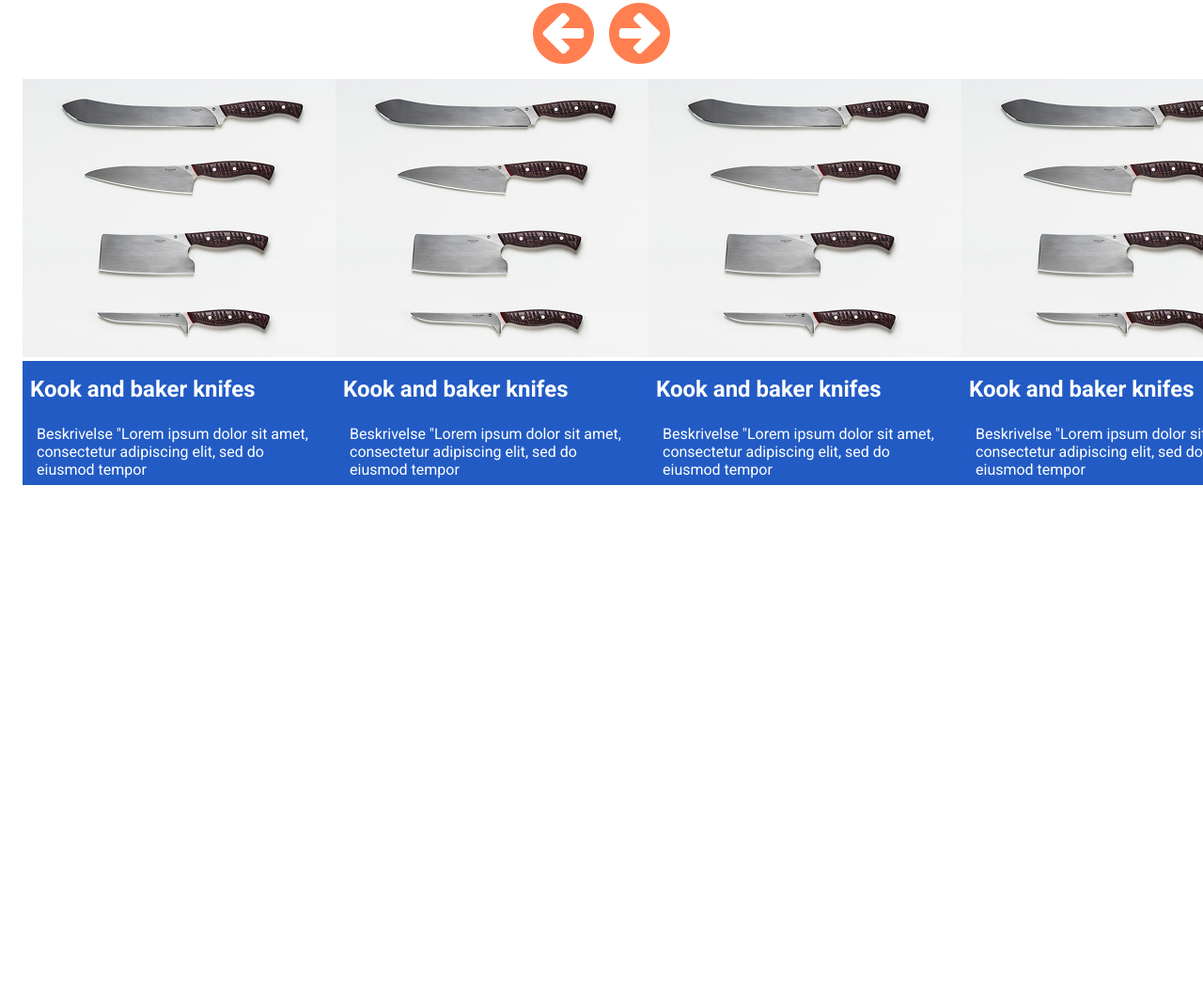
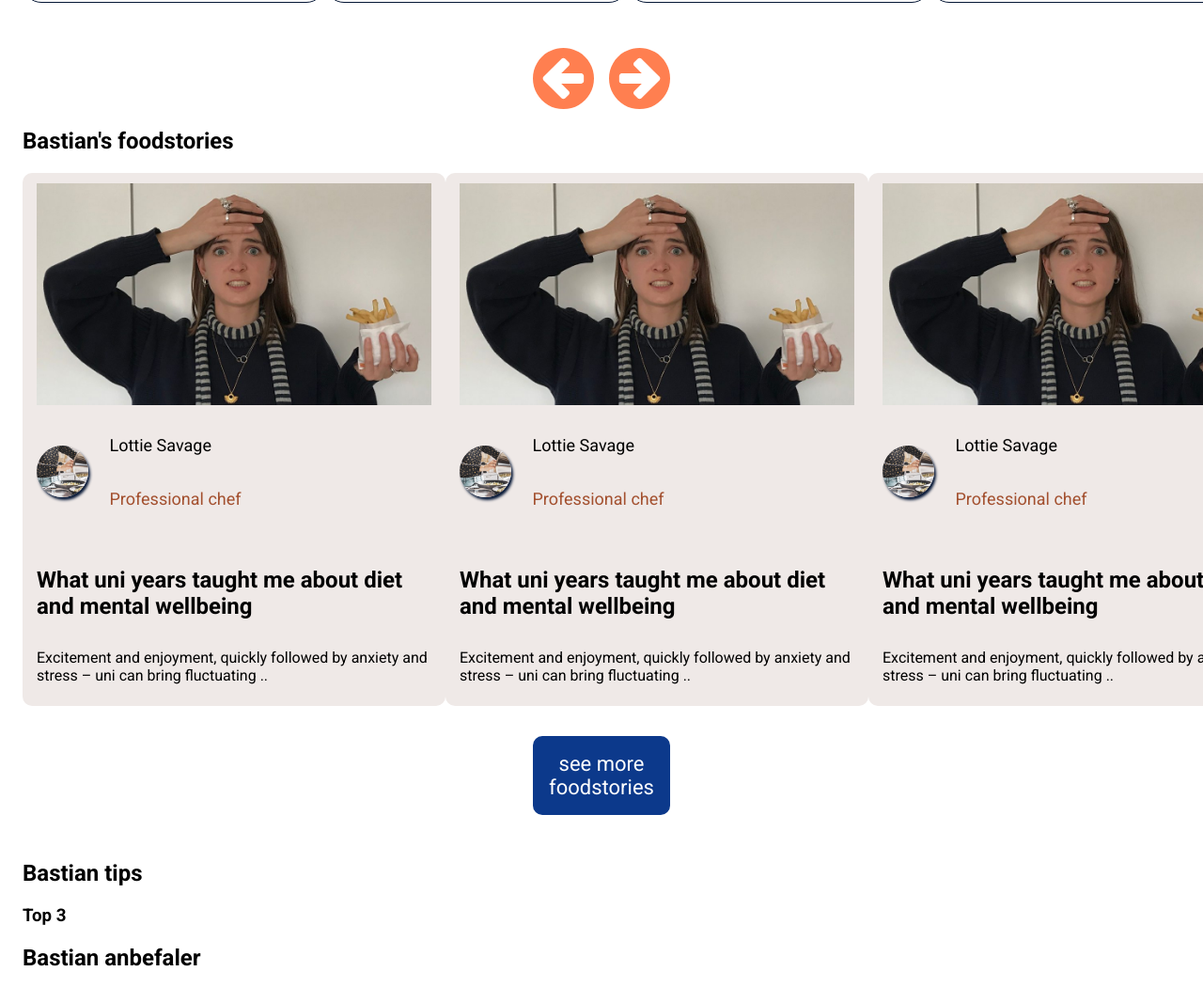
Before and after one commit to TobiasVraa/WTAF, a plain HTML site: page chef.html in a window 1280 px wide. Shown: the part 710-1760 px from the top of the page at 94% size. Before the commit the page ends 1242 px from the top, so only its background shows below. Drawn offline with Linux system fonts and the light colour scheme.

Commit message:
update på chef siden

```diff
--- a/asset/css/style.css
+++ b/asset/css/style.css
@@ -92,7 +92,7 @@ body{
 
 /* nav styling */
 .navBar{
-box-shadow: 0px 4px 11px 0px var(--grey900);
+box-shadow: 0px 2px 4px 0px var(--grey900);
 padding: 1rem;
 position: sticky;
 background-color: var(--tritiaryColor);
@@ -101,11 +101,13 @@ background-color: var(--tritiaryColor);
 .navLogo{
     width: 100px;
     height: 100px;
+    padding-left: var(--mdSpacer);
 }
 .searchIcon{
     width: 48px;
     height: 48px;
     padding-top: 30px;
+    padding-right: var(--mdSpacer);
 
 }
 .navBar ul{
--- a/chef.html
+++ b/chef.html
@@ -23,6 +23,10 @@
         </ul>
     </nav>
     <main>
+
+        <div>
+        <h2>Bastian's opskrifter</h2>
+        </div>
         <section class="chefSlider">
         <div>
             <div class="opskriftCard">
@@ -92,6 +96,61 @@
         </figure>
         </section>
 
+        <div>
+        <h2>Bastian's foodstories</h2>
+        </div>
+
+    <div class="trendingContainer">
+     <article class="foodStorieCard">
+        <img src="./asset/img/lottiecard.jpg" alt="a women holding her head in worry and holding a bag of fries">
+        <div class="smallprofilposter">
+            <img src="./asset/img/lottieprofil.png">
+            <p>Lottie Savage</p>
+            <p class="smallProfession">Professional chef</p>
+        </div>
+        <h3>What uni years taught me about diet and mental wellbeing</h3>
+        <p>Excitement and enjoyment, quickly followed by anxiety and stress – uni can bring fluctuating ..</p>
+        </article>
+        <article class="foodStorieCard">
+        <img src="./asset/img/lottiecard.jpg" alt="a women holding her head in worry and holding a bag of fries">
+        <div class="smallprofilposter">
+            <img src="./asset/img/lottieprofil.png">
+            <p>Lottie Savage</p>
+            <p class="smallProfession">Professional chef</p>
+        </div>
+        <h3>What uni years taught me about diet and mental wellbeing</h3>
+        <p>Excitement and enjoyment, quickly followed by anxiety and stress – uni can bring fluctuating ..</p>
+        </article>
+        <article class="foodStorieCard">
+        <img src="./asset/img/lottiecard.jpg" alt="a women holding her head in worry and holding a bag of fries">
+        <div class="smallprofilposter">
+            <img src="./asset/img/lottieprofil.png">
+
+            <p>Lottie Savage</p>
+            <p class="smallProfession">Professional chef</p>
+        </div>
+        <h3>What uni years taught me about diet and mental wellbeing</h3>
+        <p>Excitement and enjoyment, quickly followed by anxiety and stress – uni can bring fluctuating ..</p>
+        </article>
+        </div>
+        <div class="foodstoryButton">
+            <button class="tertiaryButton">see more <br>foodstories</button>
+        </div>
+
+        <div>
+            <h2>Bastian tips</h2>
+            <h3>Top 3</h3>
+        </div>
+
+
+
+
+
+
+        <div>
+        <h2>Bastian anbefaler</h2>
+        </div>
+
         <section class="productsSection">
             <div class="productCard">
                 <img src="./asset/img/productImg.png" alt="Kook and baker knifes">
@@ -123,6 +182,8 @@
             </div>
         </section>
 
+
+
     </main>
 
 </body>
```
Also changed, not shown: Index.html (+1 -0 lines).
